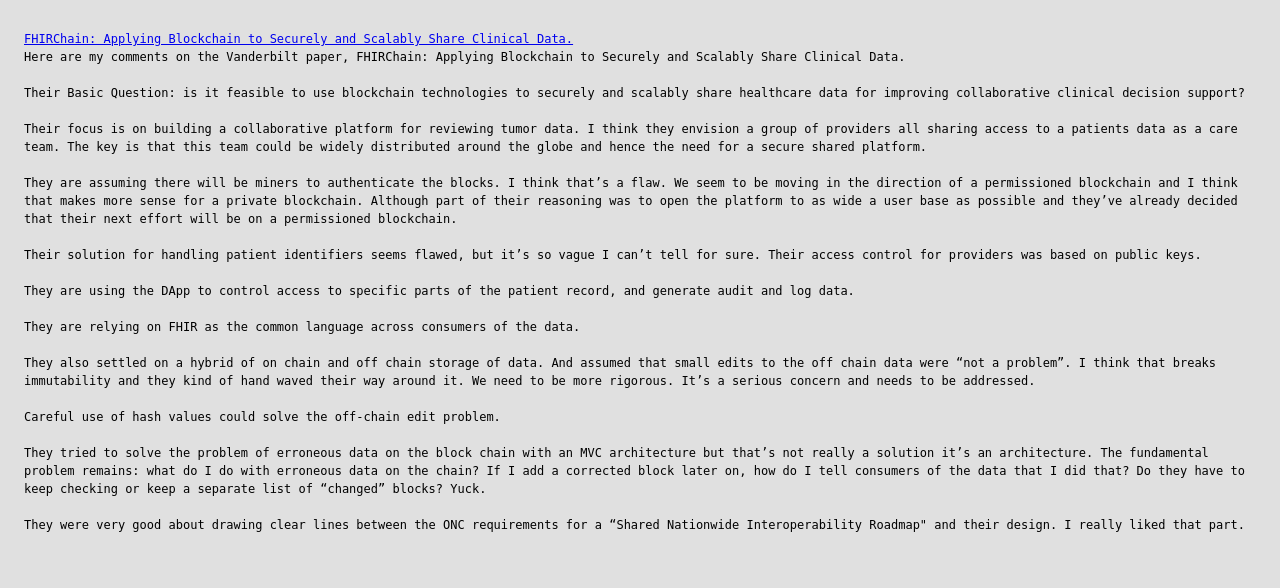
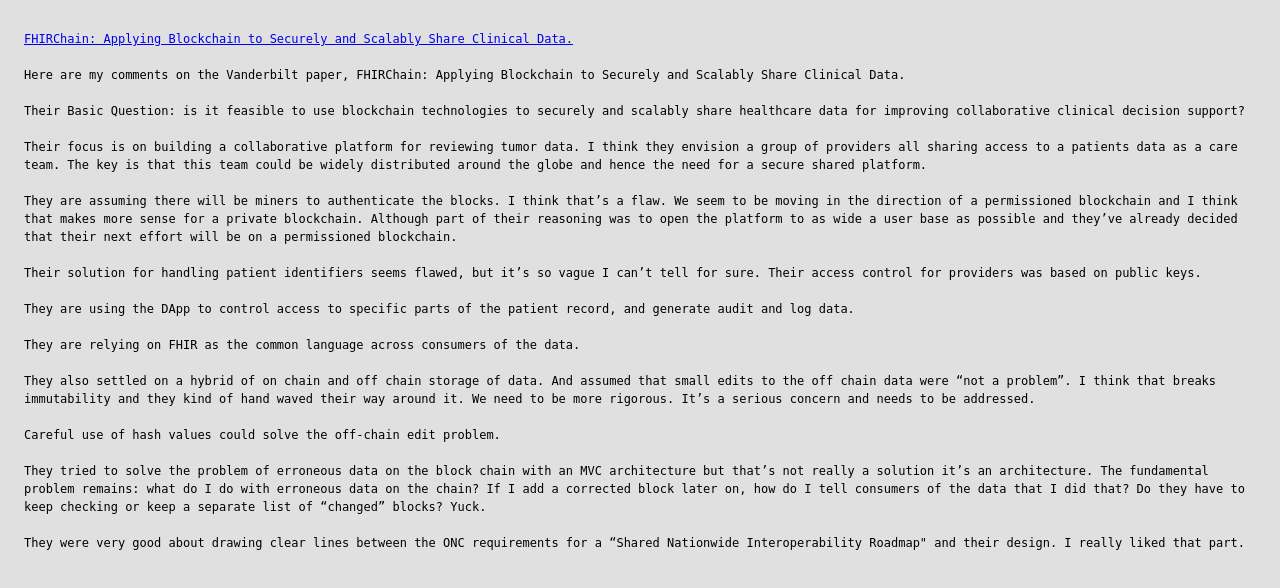
Before and after one commit to bhwatkins/bhwatkins.github.io, a plain HTML site: page one.html in a window 1280 px wide. Drawn offline with Linux system fonts and the light colour scheme.

Commit message:
Update one.html

```diff
--- a/one.html
+++ b/one.html
@@ -15,7 +15,7 @@ and Scalably Share Clinical Data.
  <BR>
 <a href="https://www.sciencedirect.com/science/article/pii/S2001037018300370?via%3Dihub">FHIRChain: Applying Blockchain to Securely
 and Scalably Share Clinical Data. </a>
-<BR>
+<BR> <BR>
 Here are my comments on the Vanderbilt paper, FHIRChain: Applying Blockchain to Securely
 and Scalably Share Clinical Data.
 <BR><BR>
```
